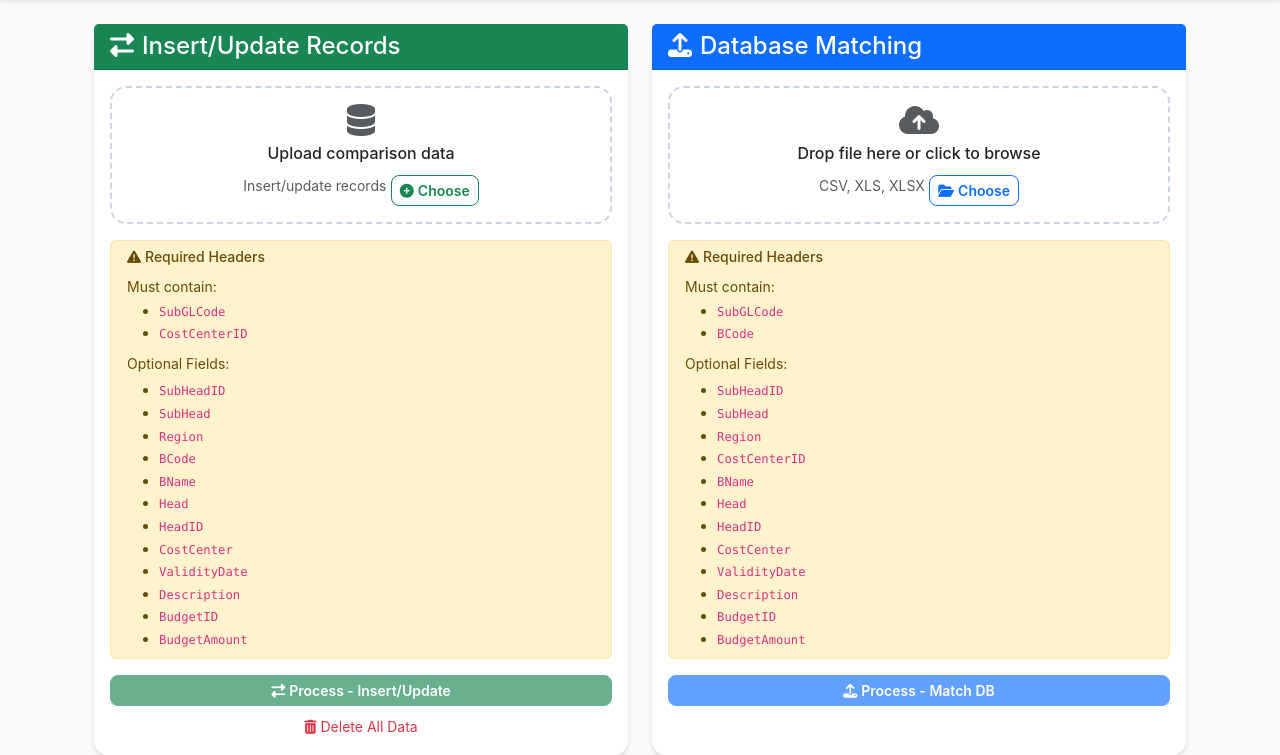
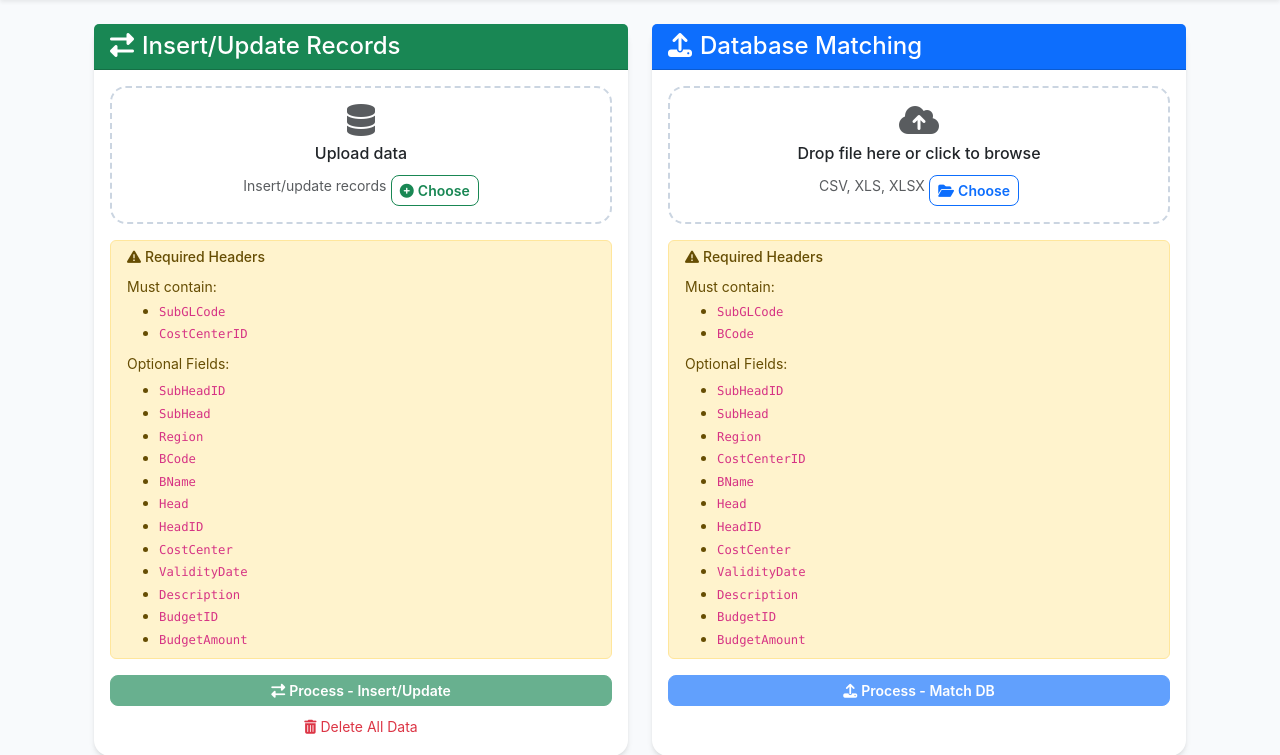
Before and after one commit to Sohail342/Advance-CSV-Reader, a FastAPI app: page /csv/upload in a window 1280 px wide. Shown: the part 64-819 px from the top of the page. Run offline with FastAPI, Linux system fonts and the light colour scheme.

Commit message:
fix(UI): Update UI

```diff
--- a/app/templates/index.html
+++ b/app/templates/index.html
@@ -98,7 +98,7 @@
                         <form action="/csv/upload-comparison" method="post" enctype="multipart/form-data" id="uploadComparisonForm">
                             <div class="upload-zone p-4 text-center mb-4" id="uploadComparisonZone">
                                 <i class="fas fa-database fa-3x text-muted mb-3"></i>
-                                <h5 class="mb-2">Upload comparison data</h5>
+                                <h5 class="mb-2">Upload data</h5>
                                 <p class="text-muted mb-3">Insert/update records</p>
                                 <input type="file" class="d-none" id="comparisonFile" name="file" accept=".csv,.xlsx,.xls" required>
                                 <button type="button" class="btn btn-outline-success" onclick="document.getElementById('comparisonFile').click()">
--- a/app/templates/upload.html
+++ b/app/templates/upload.html
@@ -16,7 +16,7 @@
                     <form action="/csv/upload-comparison" method="post" enctype="multipart/form-data" id="uploadComparisonForm">
                         <div class="upload-zone p-3 text-center mb-3" id="uploadComparisonZone" style="min-height: 120px;">
                             <i class="fas fa-database fa-2x text-muted mb-2"></i>
-                            <h6 class="mb-1">Upload comparison data</h6>
+                            <h6 class="mb-1">Upload data</h6>
                             <small class="text-muted">Insert/update records</small>
                             <input type="file" class="d-none" id="comparisonFile" name="file" accept=".csv,.xlsx,.xls" required>
                             <button type="button" class="btn btn-sm btn-outline-success mt-2" onclick="document.getElementById('comparisonFile').click()">
```
